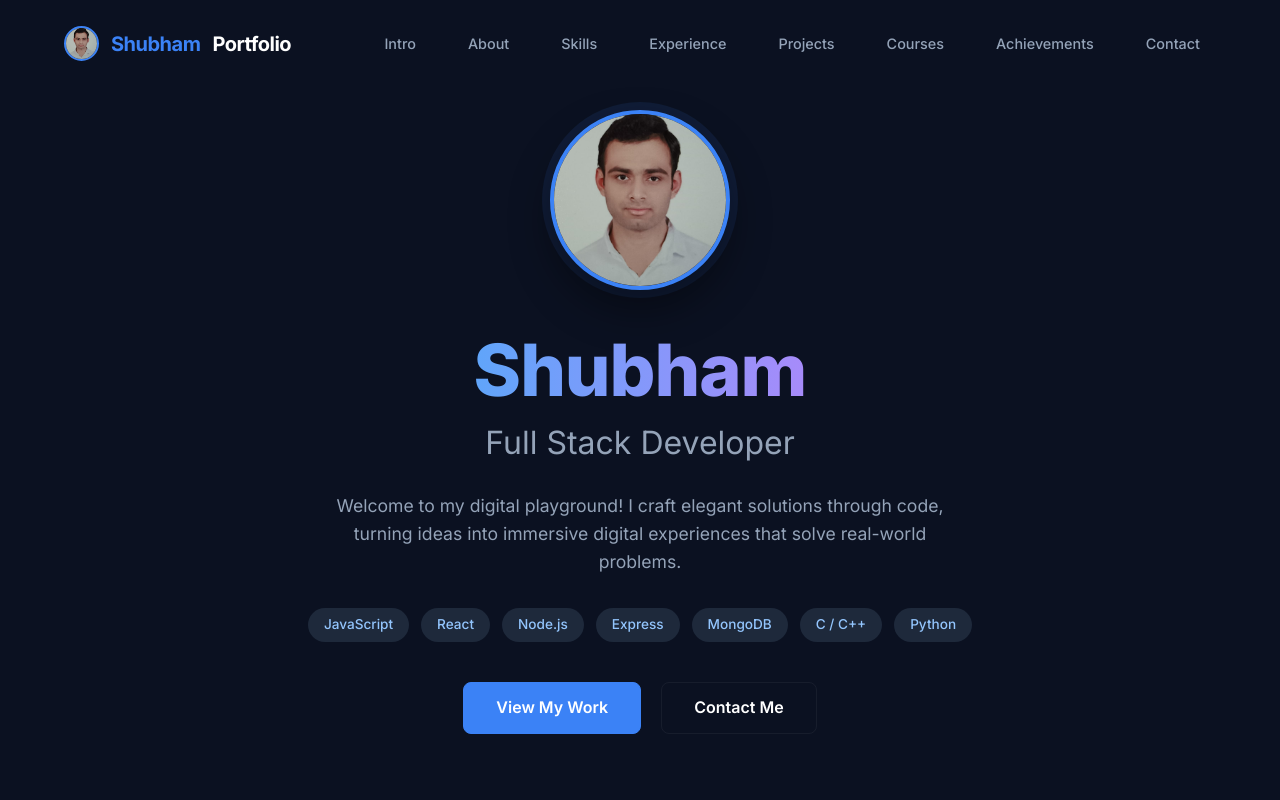
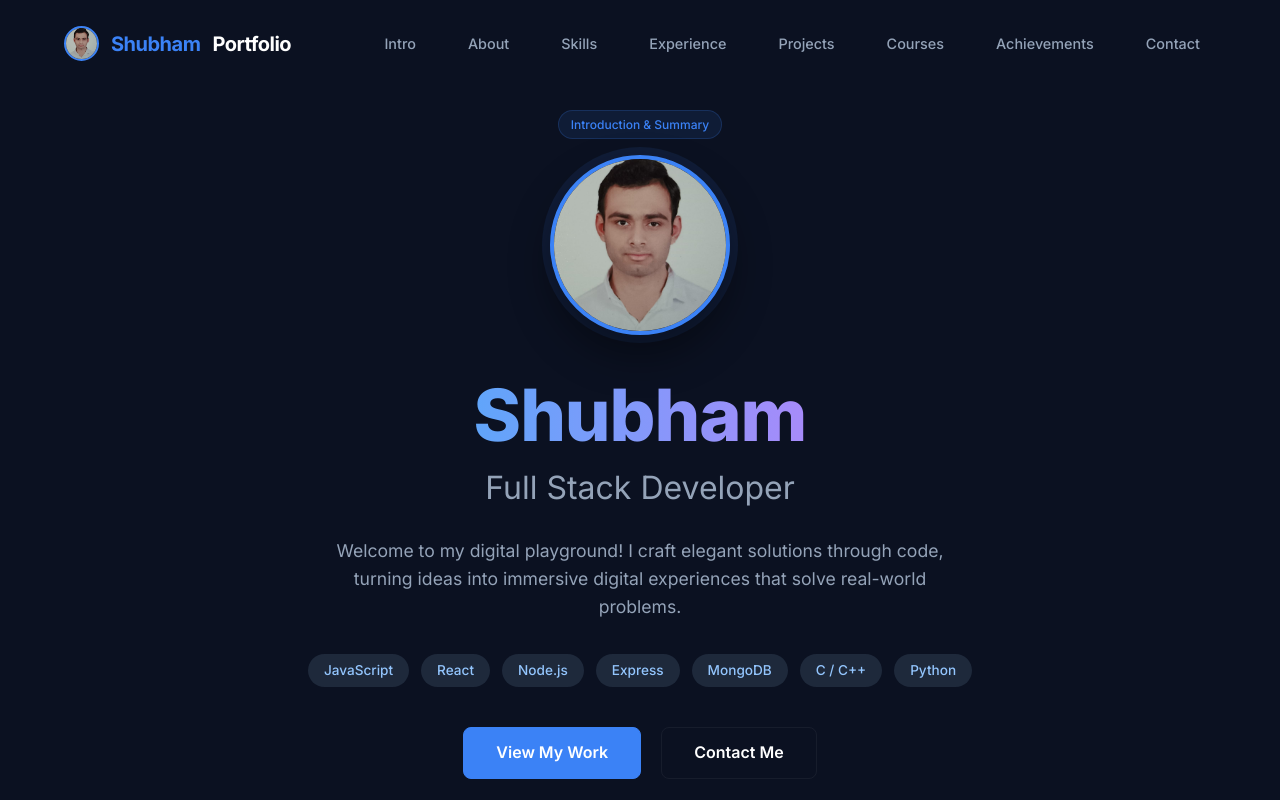
Before and after one commit to Shubham20040627/PortFolio, a React app: page / in a window 1280 px wide. Shown: the top 800 px of the page. Built offline with nearby package versions, Linux system fonts and the light colour scheme; the HTML template or start-up script is replaced by a standard one.

Commit message:
Final Academic Alignment - Hero label and project headings

```diff
--- a/src/components/Hero.jsx
+++ b/src/components/Hero.jsx
@@ -6,6 +6,28 @@ const Hero = () => {
     return (
         <section id="home" className="hero-section container">
             <div className="hero-content">
+
+                <motion.div
+                    initial={{ opacity: 0, y: -10 }}
+                    animate={{ opacity: 1, y: 0 }}
+                    transition={{ duration: 0.5 }}
+                    style={{ marginBottom: '1rem', textAlign: 'center' }}
+                >
+                    <span
+                        className="badge"
+                        style={{
+                            background: 'rgba(59, 130, 246, 0.1)',
+                            color: 'var(--accent-blue)',
+                            border: '1px solid rgba(59, 130, 246, 0.2)',
+                            fontSize: '0.75rem',
+                            padding: '4px 12px',
+                            borderRadius: '20px',
+                            display: 'inline-block'
+                        }}
+                    >
+                        Introduction & Summary
+                    </span>
+                </motion.div>
 
                 <motion.div
                     className="profile-image-container"
```
